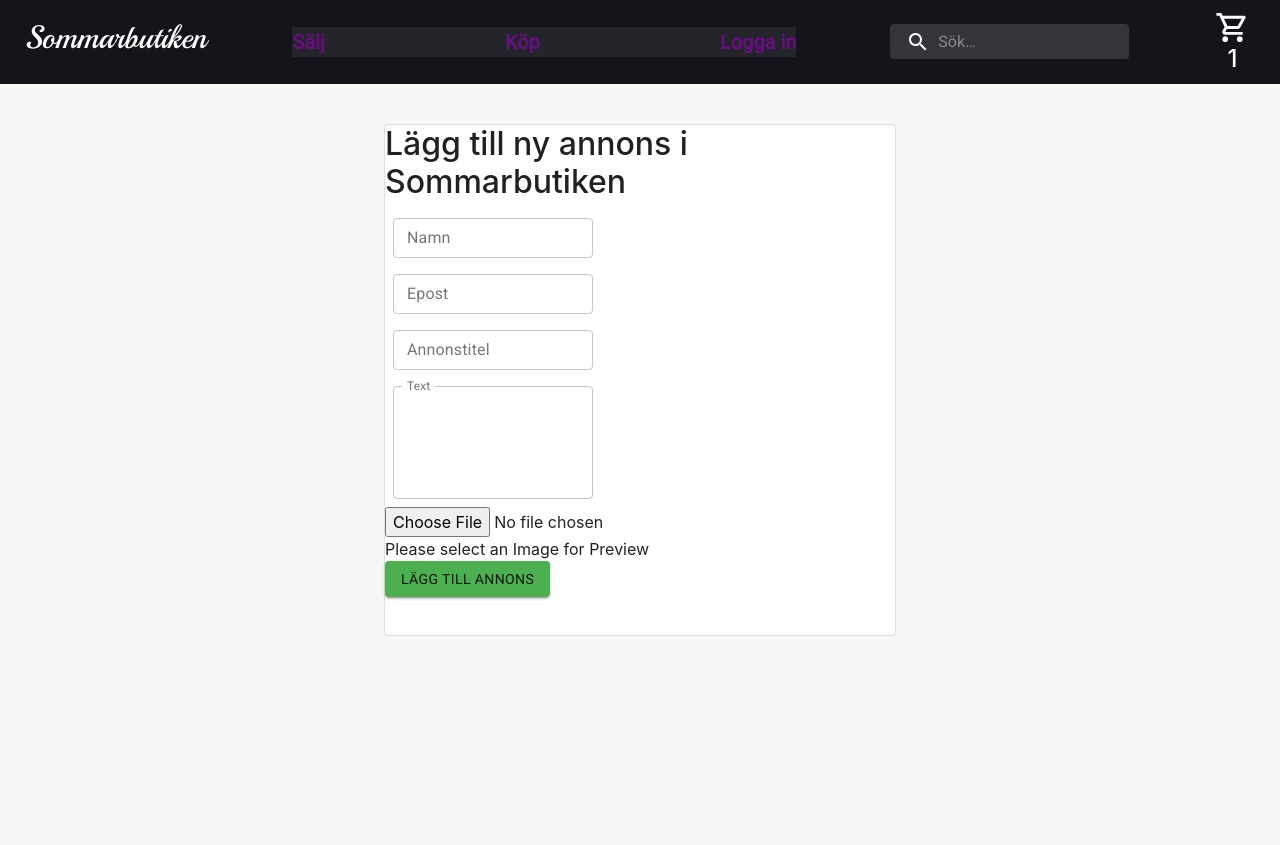
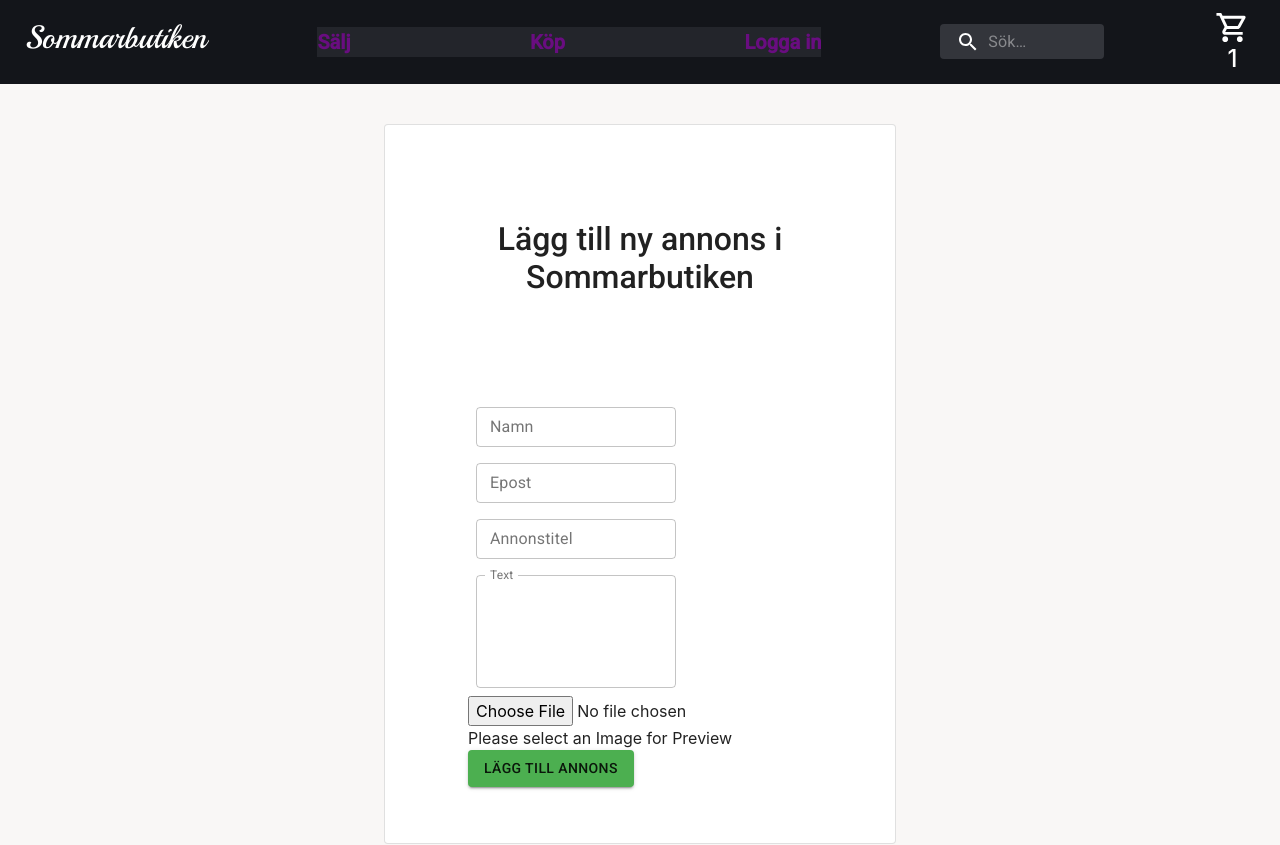
Before and after one commit to anthel/sommarbutiken, a React (Create React App) app: page /sell in a window 1280 px wide. Before the commit the page ends 800 px from the top, so only its background shows below. Built offline with nearby package versions, Linux system fonts and the light colour scheme; what react-shopping-cart would draw is missing.

Commit message:
Added date/time tracking, and some styling structure for ListingCard component.

```diff
--- a/public/index.html
+++ b/public/index.html
@@ -15,6 +15,7 @@
       user's mobile device or desktop. See https://developers.google.com/web/fundamentals/web-app-manifest/
     -->
     <link rel="manifest" href="%PUBLIC_URL%/manifest.json" />
+    <link href="https://fonts.googleapis.com/css2?family=Roboto:wght@500&display=swap" rel="stylesheet">
     <!--
       Notice the use of %PUBLIC_URL% in the tags above.
       It will be replaced with the URL of the `public` folder during the build.
--- a/src/components/ListingCard.jsx
+++ b/src/components/ListingCard.jsx
@@ -4,47 +4,57 @@ import Paper from '@material-ui/core/Paper';
 
 const styles = theme => ({
   root: {
-
+    '& .MuiPaper-root': {
+      height: theme.spacing(12.5),
+    },
   },
   ImageWrapper: {
     width:'50px',
     height:'100px',
     backgroundColor:'red',
-    display:'inline-block'
+    display:'inline-block',
+    position: 'relative',
   },
   ListingTitle: {
     display:'inline-block',
+    fontFamily: 'Roboto',
+  },
+  ListingDate: {
+    display:'inline-block',
+    fontFamily: 'Roboto',
+    fontSize: '12px',
   },
   Image: {
     height: '100%',
+  },
+  ItemWrapper: {
+
   },
 });
 
 class ListingCard extends Component {
   constructor(props) {
     super(props);
-
   }
 
   render() {
-    console.log(this.props);
     const { classes } = this.props;
     return (
-      <div>
-        <Paper elevation={3} padding={0} >
+      <div className={classes.root}>
+        <Paper elevation={3} >
           {/* TODO: Card styling, item text styling */}
+
             {this.props.image ?
             <div className={classes.ImageWrapper}>
-          <img src={this.props.image}
-            className={classes.Image}
-            />
+            <img src={this.props.image} className={classes.Image} />
             </div> :
             <div className={classes.ImageWrapper}></div>
             }
-          <h3 className={classes.ListingTitle}>{this.props.title}</h3>
+
+              <h5 className={classes.ListingTitle}>{this.props.title}</h5>
+              <p className={classes.ListingDate}>{this.props.date.toDateString()}</p>
 
         </Paper>
-
         </div>
     )
   }
--- a/src/screens/BuyScreen.jsx
+++ b/src/screens/BuyScreen.jsx
@@ -86,6 +86,7 @@ function BuyScreen() {
             email={item.email}
             title={item.title}
             text={item.text}
+            date={item.date}
             image={item.imagePreviewUrl}
           />
 
--- a/src/screens/SellScreen.jsx
+++ b/src/screens/SellScreen.jsx
@@ -19,16 +19,35 @@ const useStyles = makeStyles((theme) => ({
     '& .MuiPaper-root': {
       marginTop: theme.spacing(5),
       width: theme.spacing(64),
-      height: theme.spacing(64)
+      height: theme.spacing(90)
     },
     '& .MuiTextField-root': {
       margin: theme.spacing(1),
-      width: 200,
+      width: theme.spacing(25),
     },
   },
-  center: {
+  CenterLayout: {
     display: 'flex',
     justifyContent: 'center',
+  },
+  CenterContent: {
+    height: 'inherit',
+    display: 'flex',
+    flexDirection: 'column',
+    justifyContent: 'space-evenly',
+    alignItems: 'center',
+  },
+  ImagePreview: {
+    width: 'fit-content',
+    height: 'fit-content',
+  },
+  SubmitButton: {
+    position: 'absolute',
+    bottom: '1',
+  },
+  HeaderText: {
+    fontFamily: 'Roboto',
+    textAlign: 'center',
   },
 }));
 
@@ -43,10 +62,15 @@ function SellScreen() {
     text: '',
     image: '',
     imagePreviewUrl: '',
+    date: '',
   })
 
   const handleChange = (e) => {
-    setFormData({...formData,[e.target.name]: e.target.value})
+    setFormData({
+      ...formData,
+      [e.target.name]: e.target.value,
+      date: new Date(),
+    })
   }
   const handleImageChange = (e) => {
     e.preventDefault();
@@ -61,17 +85,19 @@ function SellScreen() {
         imagePreviewUrl: reader.result
       });
     }
-
     reader.readAsDataURL(file)
+  }
+  const handleSubmit = () => {
+    dispatch(addItem(formData))
   }
   const RenderImageUpload = () => {
 
     let {imagePreviewUrl} = formData;
-    let $imagePreview = null;
+    let imagePreview = null;
     if (imagePreviewUrl) {
-      $imagePreview = (<img src={imagePreviewUrl} />);
+      imagePreview = (<img src={imagePreviewUrl} width={100} />);
     } else {
-      $imagePreview = (<div className="previewText">Please select an Image for Preview</div>);
+      imagePreview = (<div className={classes.ImagePreview}>Please select an Image for Preview</div>);
     }
     return (
       <div className="previewComponent">
@@ -80,18 +106,19 @@ function SellScreen() {
             type="file"
             onChange={(e)=>handleImageChange(e)} />
 
-        <div className="imgPreview">
-          {$imagePreview}
+        <div className={classes.ImagePreview}>
+          {imagePreview}
         </div>
       </div>
     )
   }
 
   return (
-    <div className={classes.center}>
+    <div className={classes.CenterLayout}>
       <div className={classes.root}>
         <Paper variant="outlined">
-          <h2>Lägg till ny annons i Sommarbutiken</h2>
+          <div className={classes.CenterContent}>
+            <h2 className={classes.HeaderText}>Lägg till ny annons i Sommarbutiken</h2>
             <form
               className={classes.root}
               noValidate
@@ -145,25 +172,25 @@ function SellScreen() {
                   Backend for storing and handling images
                   Images should be saved in categories
               */}
+
               <RenderImageUpload/>
-            <div>
+
                 <ThemeProvider theme={theme}>
+
                   <Button
-                  onClick={() => {dispatch(addItem(formData))}}
+                    onClick={handleSubmit}
                     variant="contained"
                     color="primary"
-                  className={classes.margin}
+                    className={classes.SubmitButton}
                     > Lägg till annons
                   </Button>
+
                 </ThemeProvider>
+
+            </form>
           </div>
-          </form>
         </Paper>
-
       </div>
-
-
-
     </div>
   )
 }
```
Also changed, not shown: src/index.js (+1 -9 lines). Lines whose indentation alone changed are shown as unchanged.
